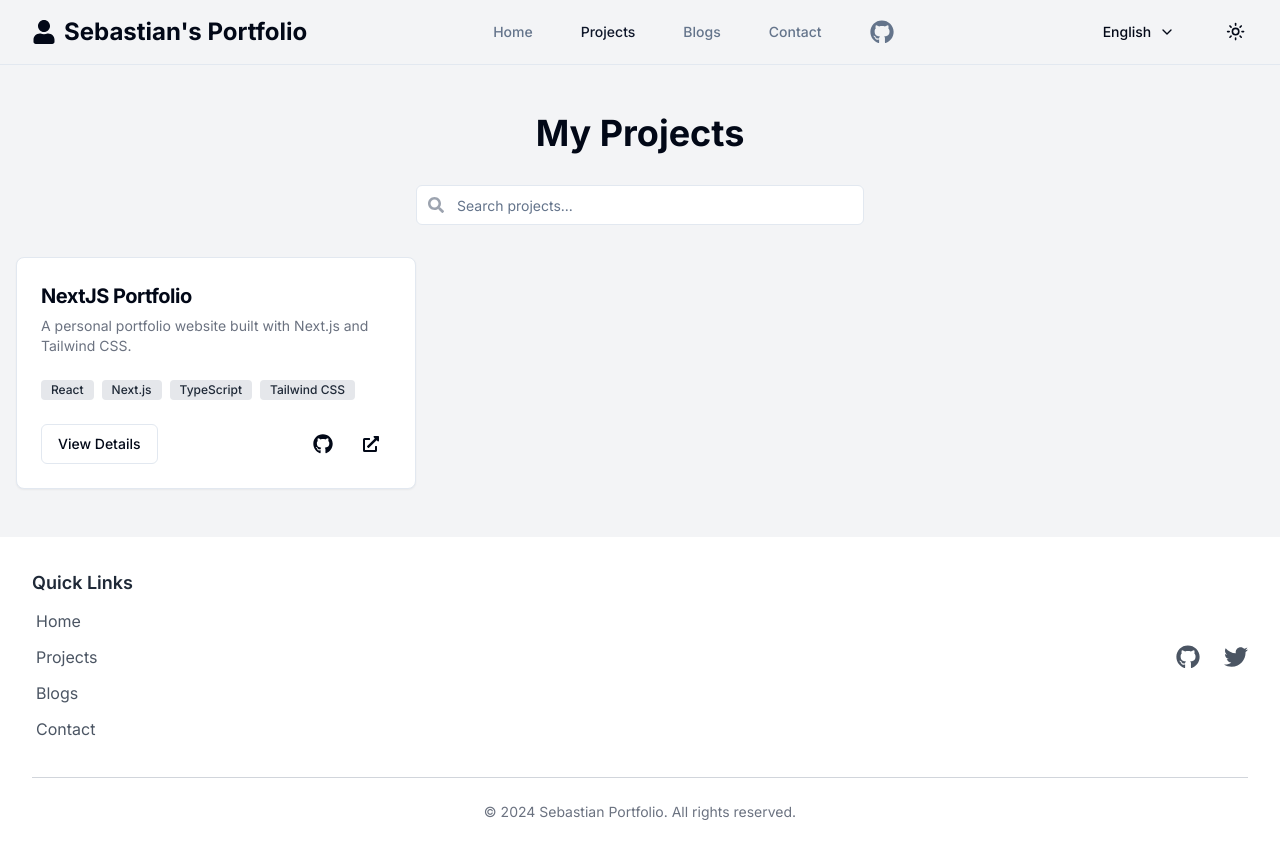
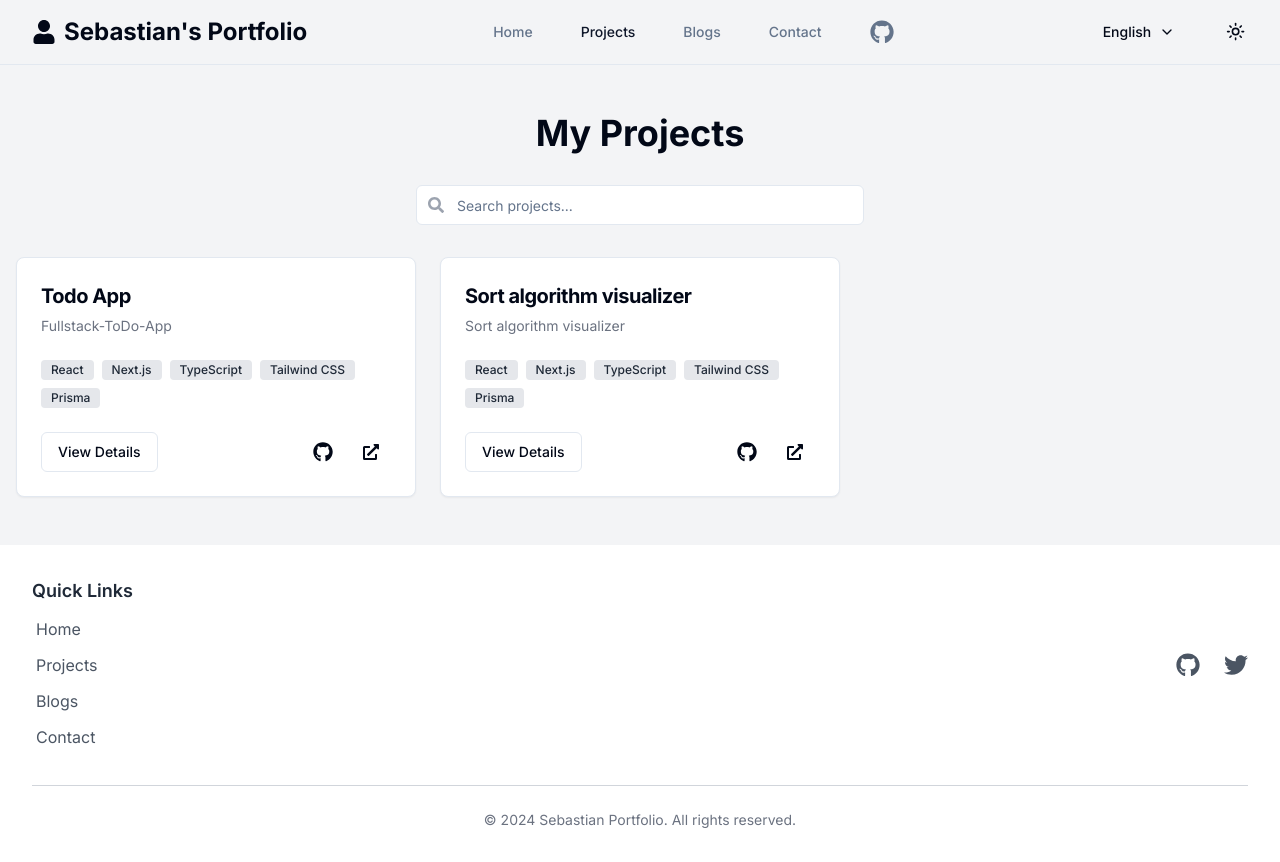
Before and after one commit to Florin12er/Portofolio, a Next.js app: page /en/projects in a window 1280 px wide. Built offline with nearby package versions, Linux system fonts and the light colour scheme.

Commit message:
added the sort algorith visualization and todo app

```diff
--- a/app/(personal)/[locale]/(routes)/projects/[id]/page.tsx
+++ b/app/(personal)/[locale]/(routes)/projects/[id]/page.tsx
@@ -1,7 +1,7 @@
 // app/[locale]/projects/[id]/page.tsx
 "use client";
 import { useState } from "react";
-import Image from "next/image";
+import Image from "next/legacy/image";
 import Link from "next/link";
 import { notFound } from "next/navigation";
 import { Switch } from "@/components/ui/switch";
@@ -63,7 +63,7 @@ export default function ProjectPage({ params }: { params: { id: string } }) {
                 initial={{ scale: 0.95 }}
                 animate={{ scale: 1 }}
                 transition={{ duration: 0.5 }}
-        className="mb-8 relative h-[500px] overflow-hidden rounded-lg shadow-lg"
+                className="mb-8 relative h-[800px] overflow-hidden shadow-lg mx-auto"
             >
                 {previewType === "image" ? (
                     <Image
@@ -100,10 +100,10 @@ export default function ProjectPage({ params }: { params: { id: string } }) {
                 transition={{ duration: 0.5, delay: 0.2 }}
                 className="mb-8"
             >
-        <h2 className="text-2xl font-semibold mb-4">
+                <h2 className="text-3xl font-semibold mb-4">
                     {t("projectDescription")}
                 </h2>
-        <p className="text-lg text-gray-700 dark:text-gray-300 leading-relaxed">
+                <p className="text-xl text-gray-700 dark:text-gray-300 leading-relaxed">
                     {project.longDescription[locale]}
                 </p>
             </motion.section>
--- a/app/(personal)/[locale]/page.tsx
+++ b/app/(personal)/[locale]/page.tsx
@@ -1,7 +1,7 @@
 // app/[locale]/page.tsx
 "use client";
 
-import Image from "next/image";
+import Image from "next/legacy/image";
 import Link from "next/link";
 import { motion } from "framer-motion";
 import { FaArrowRight } from "react-icons/fa";
--- a/components/markdown-renderer.tsx
+++ b/components/markdown-renderer.tsx
@@ -1,6 +1,6 @@
 // components/markdown-renderer.tsx
 import React from "react";
-import Image from "next/image";
+import Image from "next/legacy/image";
 import ReactMarkdown from "react-markdown";
 import { Prism as SyntaxHighlighter } from "react-syntax-highlighter";
 import { dracula } from "react-syntax-highlighter/dist/esm/styles/prism";
--- a/data/projects.ts
+++ b/data/projects.ts
@@ -24,25 +24,59 @@ export interface Project {
 
 export const projectsData: Project[] = [
   {
-    id: "1",
+    id: "2",
     name: {
-      en: "NextJS Portfolio",
-      de: "NextJS Portfolio",
+      en: "Todo App",
+      de: "Todo App",
     },
     description: {
-      en: "A personal portfolio website built with Next.js and Tailwind CSS.",
-      de: "Eine persönliche Portfolio-Website, erstellt mit Next.js und Tailwind CSS.",
+      en: "Fullstack-ToDo-App",
+      de: "Fullstack-ToDo-App",
     },
     longDescription: {
-      en: "Lorem ipsum dolor sit amet...",
-      de: "Lorem ipsum dolor sit amet...",
+      en: "The site is a modern task management application built with Next.js, showcasing a clean and intuitive user interface. It allows users to create, manage, and organize tasks efficiently, utilizing features like real-time updates and seamless navigation, making productivity easier and more enjoyable.",
+      de: "Die Website ist eine moderne Aufgabenverwaltungsanwendung, die mit Next.js erstellt wurde und eine saubere und intuitive Benutzeroberfläche aufweist. Sie ermöglicht es den Nutzern, Aufgaben effizient zu erstellen, zu verwalten und zu organisieren. Dabei werden Funktionen wie Echtzeit-Updates und nahtlose Navigation genutzt, was die Produktivität einfacher und angenehmer macht.",
     },
-    imageUrl: "/images/rock-paper.png",
-    livePreviewUrl: "",
-    liveUrl: "",
-    githubUrl: "https://github.com/Florin12er/Rock-paper-scrissor_2",
-    technologies: ["React", "Next.js", "TypeScript", "Tailwind CSS"],
-    tags: ["React", "Next.js", "TypeScript", "Tailwind CSS"],
+    imageUrl: "/images/todo.png",
+    livePreviewUrl: "https://todonextjs-pi.vercel.app",
+    liveUrl: "https://todonextjs-pi.vercel.app",
+    githubUrl: "https://github.com/Florin12er/todonextjs",
+    technologies: [
+      "React",
+      "Next.js",
+      "TypeScript",
+      "Tailwind CSS",
+      "Prisma",
+      "SQL",
+    ],
+    tags: ["React", "Next.js", "TypeScript", "Tailwind CSS", "Prisma"],
   },
-  // Add more projects...
+  {
+    id: "2",
+    name: {
+      en: "Sort algorithm visualizer",
+      de: "Visualisierung des Sortieralgorithmuss",
+    },
+    description: {
+      en: "Sort algorithm visualizer",
+      de: "Visualisierung des Sortieralgorithmus",
+    },
+    longDescription: {
+      en: "The Sorting Algorithms Visualizer is an interactive web application designed to enhance understanding of sorting algorithms through engaging visual demonstrations. Users can explore a variety of sorting techniques, including bubble sort, quick sort, merge sort, and more. Each algorithm is illustrated with dynamic animations that show the step-by-step process of sorting data, making it easier to grasp the underlying concepts.This tool is not only educational but also provides a hands-on experience, allowing users to adjust parameters and observe how different algorithms perform under various conditions. Whether you're a student learning about algorithms or a developer looking to refine your knowledge, this visualizer serves as an invaluable resource for comprehending the intricacies of sorting methods.",
+      de: "Der Sorting Algorithms Visualizer ist eine interaktive Webanwendung, die das Verständnis von Sortieralgorithmen durch ansprechende visuelle Demonstrationen verbessern soll. Benutzer können eine Vielzahl von Sortierverfahren erkunden, darunter Bubble Sort, Quick Sort, Merge Sort und andere. Jeder Algorithmus wird mit dynamischen Animationen veranschaulicht, die den schrittweisen Prozess des Sortierens von Daten zeigen und so das Verständnis der zugrunde liegenden Konzepte erleichtern.Dieses Tool ist nicht nur lehrreich, sondern bietet auch eine praktische Erfahrung, die es den Benutzern ermöglicht, Parameter anzupassen und zu beobachten, wie verschiedene Algorithmen unter verschiedenen Bedingungen funktionieren. Ob Sie nun ein Student sind, der etwas über Algorithmen lernt, oder ein Entwickler, der sein Wissen verfeinern möchte, dieser Visualizer ist eine unschätzbare Ressource, um die Feinheiten von Sortiermethoden zu verstehen.",
+    },
+    imageUrl: "/images/sort.png",
+    livePreviewUrl: "https://sort-algorithms-visualizer-nt5w.vercel.app",
+    liveUrl: "https://sort-algorithms-visualizer-nt5w.vercel.app",
+    githubUrl: "https://github.com/Florin12er/sort-algorithms-visualizer",
+    technologies: [
+      "React",
+      "Next.js",
+      "TypeScript",
+      "Tailwind CSS",
+      "Prisma",
+      "SQL",
+    ],
+    tags: ["React", "Next.js", "TypeScript", "Tailwind CSS", "Prisma"],
+  },
 ];
--- a/data/technologies.ts
+++ b/data/technologies.ts
@@ -10,6 +10,7 @@ import {
   SiGo,
   SiSpring,
   SiGnubash,
+  SiPrisma,
 } from "react-icons/si";
 import { DiMysql } from "react-icons/di";
 
@@ -104,4 +105,10 @@ export const skills: Skill[] = [
     color: "text-black",
     animation: "hover:scale-125 hover:-translate-y-1",
   },
+  {
+    name: "Prisma",
+    icon: SiPrisma,
+    color: "text-black",
+    animation: "hover:scale-125 hover:-translate-y-1",
+  },
 ];
--- a/messages/de.json
+++ b/messages/de.json
@@ -4,6 +4,7 @@
     "projects": "Projekte",
     "blogs": "Blogs",
     "contact": "Kontakt",
+        "mobileNavDescription": "Mobile Navigation",
     "sebastianPortfolio": "Sebastians Portfolio"
   },
   "LanguageSwitcher": {
--- a/messages/en.json
+++ b/messages/en.json
@@ -4,7 +4,8 @@
     "projects": "Projects",
     "blogs": "Blogs",
     "contact": "Contact",
-    "sebastianPortfolio": "Sebastian's Portfolio"
+    "sebastianPortfolio": "Sebastian's Portfolio",
+    "mobileNavDescription": "Mobile Navigation"
   },
   "LanguageSwitcher": {
     "language": "{language}"
```
Also changed, not shown: public/images/sort.png (added), public/images/todo.png (added). Lines whose indentation alone changed are shown as unchanged.
